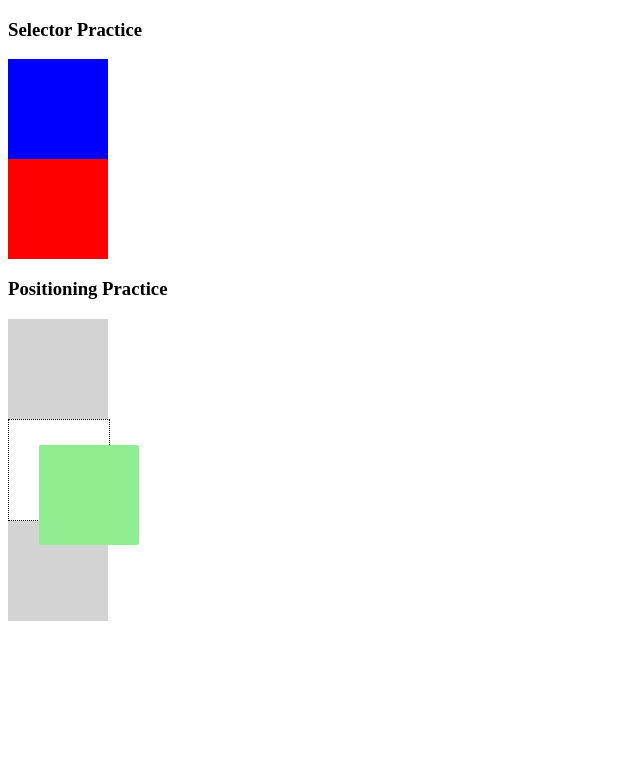
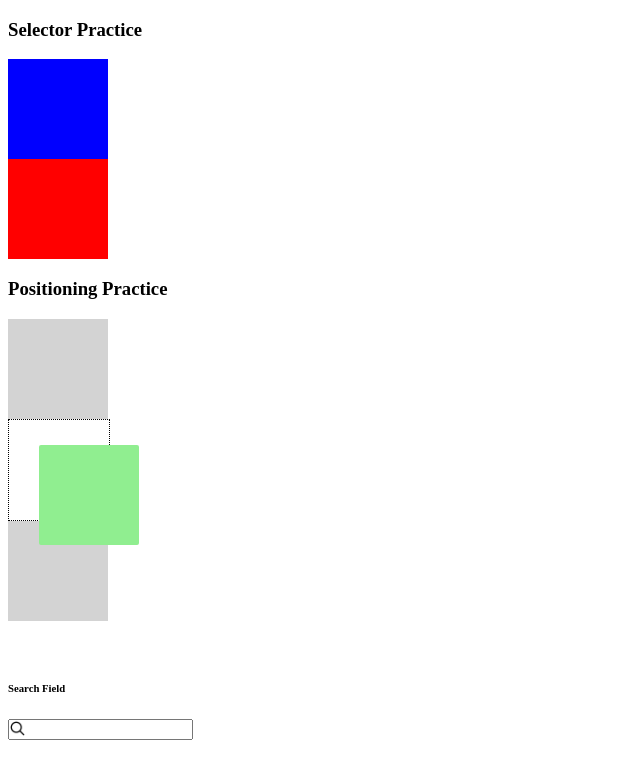
Before and after one commit to kreynol/practiceCSS, a plain HTML site: page index.html in a window 1280 px wide. Shown: the whole page, without its empty margins (0-640 px from the left). Drawn offline with Linux system fonts and the light colour scheme.

Commit message:
added search fields

```diff
--- a/css/style.css
+++ b/css/style.css
@@ -34,3 +34,17 @@
     left: 30px;
     border-radius: 2px;
 }
+
+#searchIcon img {
+    width: 15px;
+    top: 2px;
+    left: 2px;
+}
+
+#searchIcon img, #searchIcon input {
+    position: absolute;
+}
+
+#searchIcon {
+    position: relative;
+}
--- a/index.html
+++ b/index.html
@@ -20,7 +20,16 @@
         <div class="size"></div>
     </div>
     <div class="positioning size"></div>
+</div>
 
+
+<br>
+<br>
+<h6>Search Field</h6>
+<div id="searchIcon">
+<input type="text">
+<img src="./img/searchIcon.png" alt="">
 </div>
+
 </body>
 </html>
```
